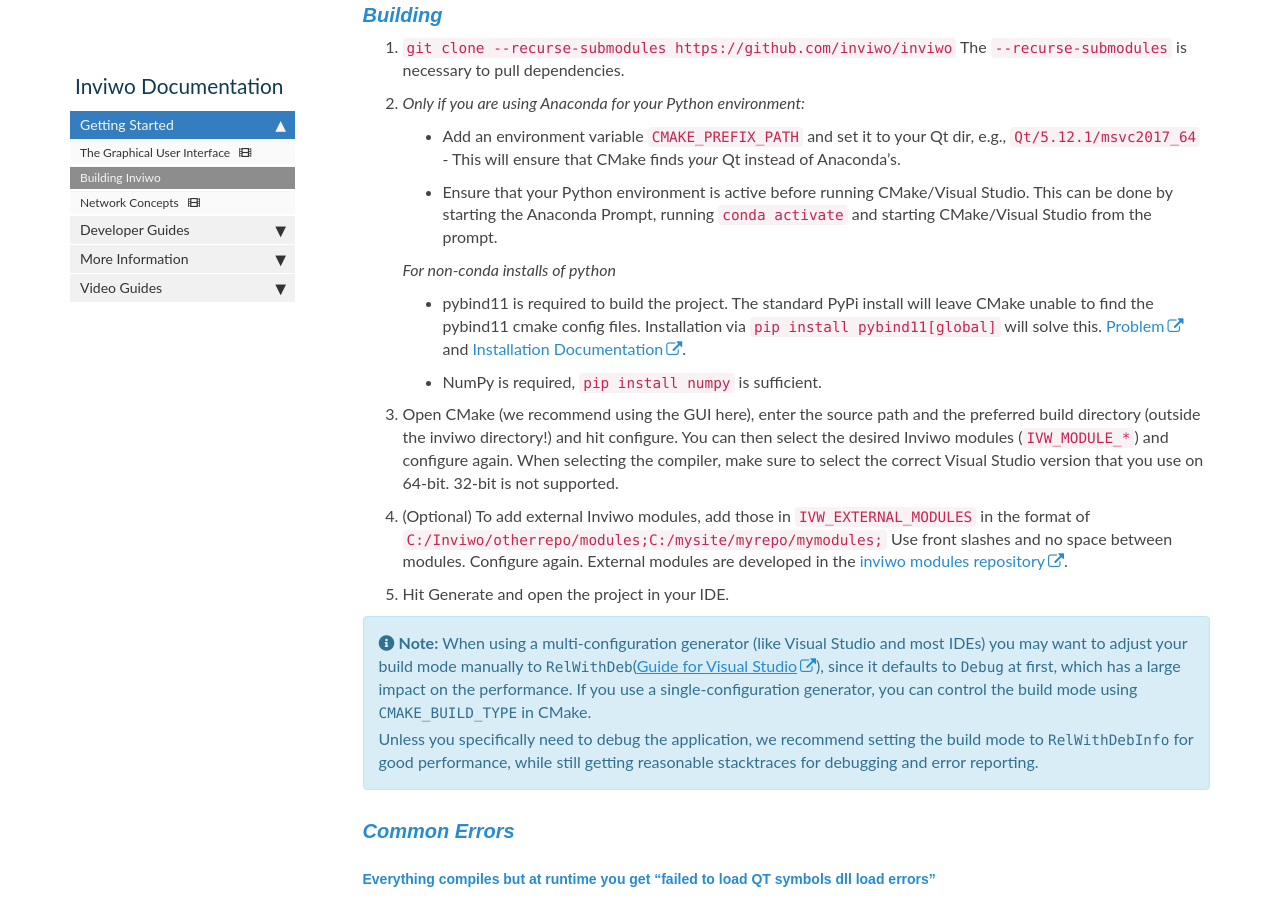
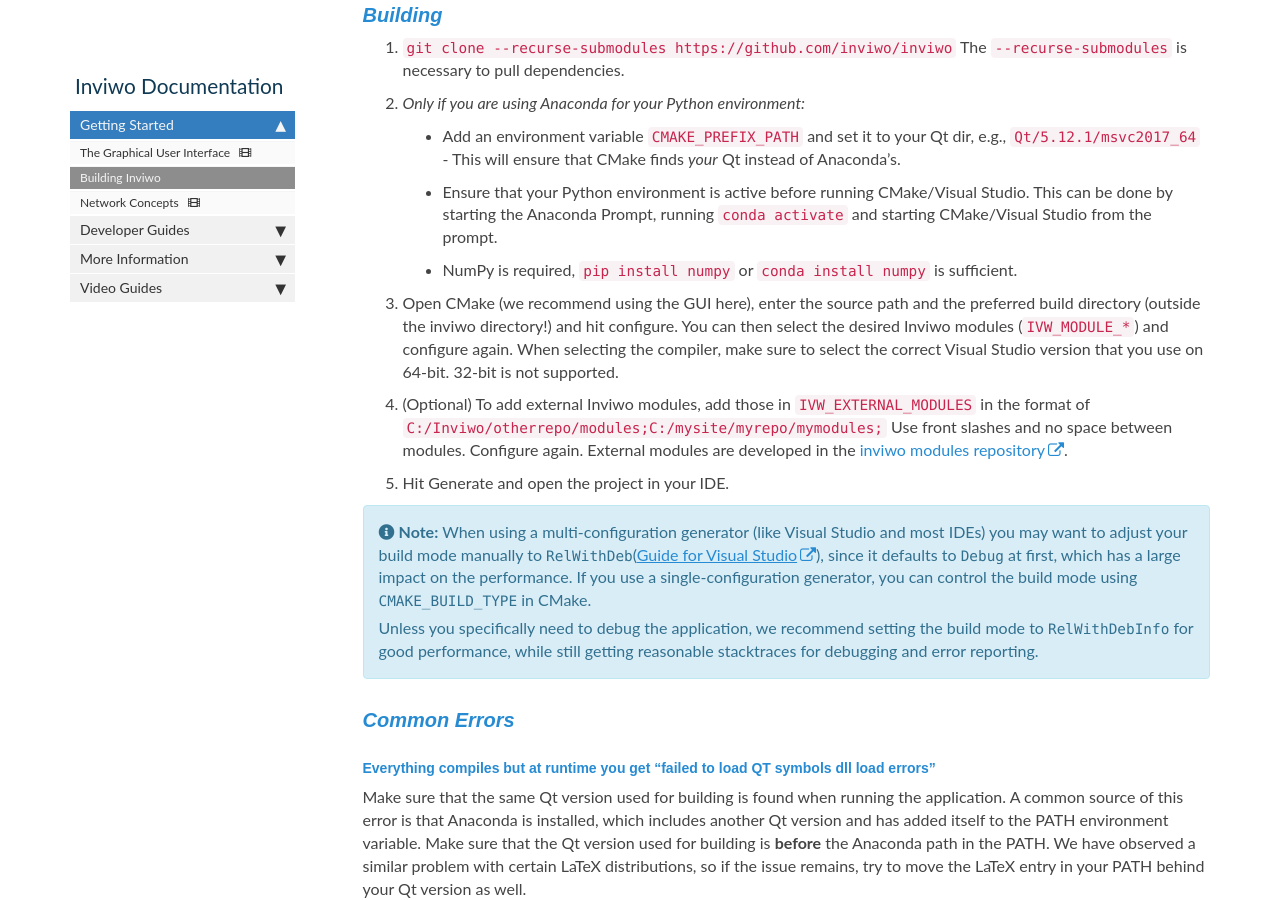
Before and after one commit to inviwo/inviwo.github.io, a Jekyll site: the page built from pages/manual/manual-gettingstarted-build.md, in a window 1280 px wide and 900 px high, scrolled down 882 px. Built offline with Jekyll 4.4.1, drawn with Linux system fonts in a browser that asks for light colours; comment, search, counter and statistics services are not loaded.

Commit message:
revert pybind install stuggestion

```diff
--- a/pages/manual/manual-gettingstarted-build.md
+++ b/pages/manual/manual-gettingstarted-build.md
@@ -26,10 +26,7 @@
 2. *Only if you are using Anaconda for your Python environment:*
    - Add an environment variable `CMAKE_PREFIX_PATH` and set it to your Qt dir, e.g., `Qt/5.12.1/msvc2017_64` - This will ensure that CMake finds *your* Qt instead of Anaconda's.
    - Ensure that your Python environment is active before running CMake/Visual Studio. This can be done by starting the Anaconda Prompt, running `conda activate` and starting CMake/Visual Studio from the prompt.
-
-    *For non-conda installs of python*
-    - pybind11 is required to build the project. The standard PyPi install will leave CMake unable to find the pybind11 cmake config files. Installation via `pip install pybind11[global]` will solve this. [Problem](https://github.com/pybind/pybind11/issues/1379) and [Installation Documentation](https://pybind11.readthedocs.io/en/stable/installing.html).
-    - NumPy is required, `pip install numpy` is sufficient.
+    - NumPy is required, `pip install numpy` or `conda install numpy` is sufficient.
 
 3. Open CMake (we recommend using the GUI here), enter the source path and the preferred build directory (outside the inviwo directory!) and hit configure. You can then select the desired Inviwo modules (`IVW_MODULE_*`) and configure again. When selecting the compiler, make sure to select the correct Visual Studio version that you use on 64-bit. 32-bit is not supported.
 4. (Optional) To add external Inviwo modules, add those in `IVW_EXTERNAL_MODULES` in the format of
```
